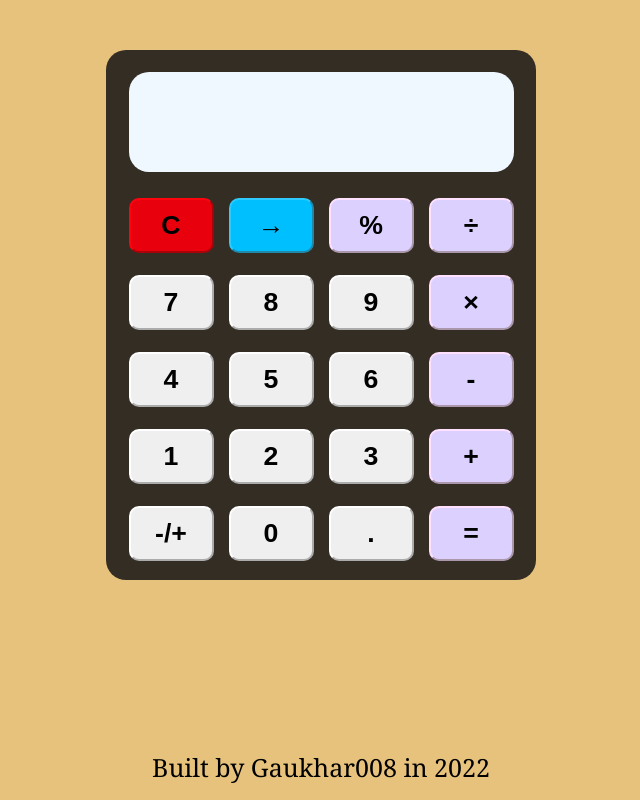
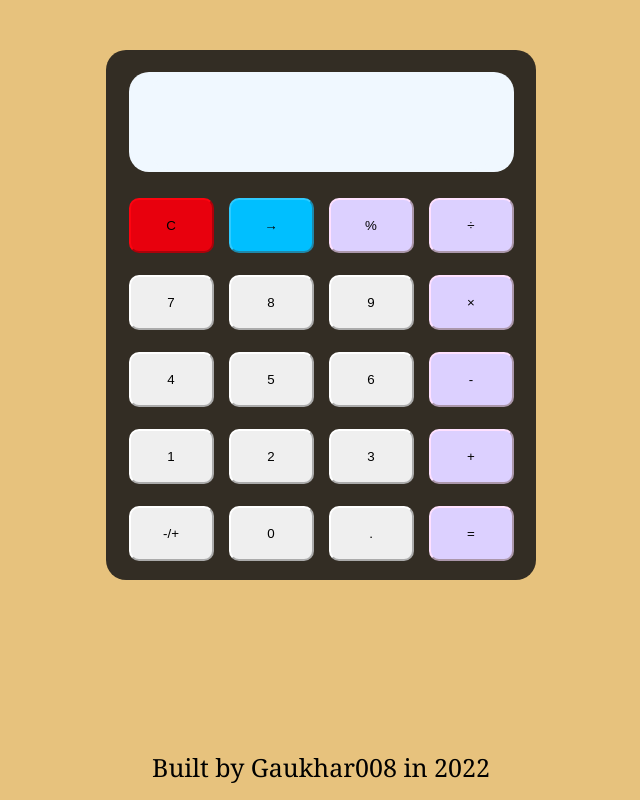
Before and after one commit to Gaukhar008/calculator, a plain HTML site: page index.html in a window 1280 px wide. Shown: the whole page, without its empty margins (319-959 px from the left). Drawn offline with Linux system fonts and the light colour scheme.

Commit message:
Remove <h1> tags from buttons as it caused errors when clicking the buttons

```diff
--- a/index.html
+++ b/index.html
@@ -12,26 +12,26 @@
                 <input class="display-2" value="" disabled/>
                 </div>
             <div class="buttons">
-                <button type="button" class="clearBtn" value="C"><h1>C</h1></button>
-                <button type="button" class="deleteBtn" value="→"><h1>→</h1></button>
-                <button type="button" class="operationBtn" value="%"><h1>%</h1></button>
-                <button type="button" class="operationBtn" value="÷"><h1>÷</h1></button>
-                <button type="button" class="numberBtn" value="7"><h1>7</h1></button>
-                <button type="button" class="numberBtn" value="8"><h1>8</h1></button>
-                <button type="button" class="numberBtn" value="9"><h1>9</h1></button>
-                <button type="button" class="operationBtn" value="×"><h1>×</h1></button>
-                <button type="button" class="numberBtn" value="4"><h1>4</h1></button>
-                <button type="button" class="numberBtn" value="5"><h1>5</h1></button>
-                <button type="button" class="numberBtn" value="6"><h1>6</h1></button>
-                <button type="button" class="operationBtn" value="-"><h1>-</h1></button>
-                <button type="button" class="numberBtn" value="1"><h1>1</h1></button>
-                <button type="button" class="numberBtn" value="2"><h1>2</h1></button>
-                <button type="button" class="numberBtn" value="3"><h1>3</h1></button>
-                <button type="button" class="operationBtn" value="+"><h1>+</h1></button>
-                <button type="button" class="plusMinusBtn" value="-/+"><h1>-/+</h1></button>
-                <button type="button" class="numberBtn" value="0"><h1>0</h1></button>
-                <button type="button" class="decimalBtn" value="."><h1>.</h1></button>
-                <button type="button" class="operationBtn" value="="><h1>=</h1></button>
+                <button type="button" class="clearBtn" value="C">C</button>
+                <button type="button" class="deleteBtn" value="→">→</button>
+                <button type="button" class="operationBtn" value="%">%</button>
+                <button type="button" class="operationBtn" value="÷">÷</h1></button>
+                <button type="button" class="numberBtn" value="7">7</button>
+                <button type="button" class="numberBtn" value="8">8</button>
+                <button type="button" class="numberBtn" value="9">9</button>
+                <button type="button" class="operationBtn" value="×">×</button>
+                <button type="button" class="numberBtn" value="4">4</button>
+                <button type="button" class="numberBtn" value="5">5</button>
+                <button type="button" class="numberBtn" value="6">6</button>
+                <button type="button" class="operationBtn" value="-">-</button>
+                <button type="button" class="numberBtn" value="1">1</button>
+                <button type="button" class="numberBtn" value="2">2</button>
+                <button type="button" class="numberBtn" value="3">3</button>
+                <button type="button" class="operationBtn" value="+">+</button>
+                <button type="button" class="plusMinusBtn" value="-/+">-/+</button>
+                <button type="button" class="numberBtn" value="0">0</button>
+                <button type="button" class="decimalBtn" value=".">.</button>
+                <button type="button" class="operationBtn" value="=">=</button>
             </div>
 
         </div>
```
